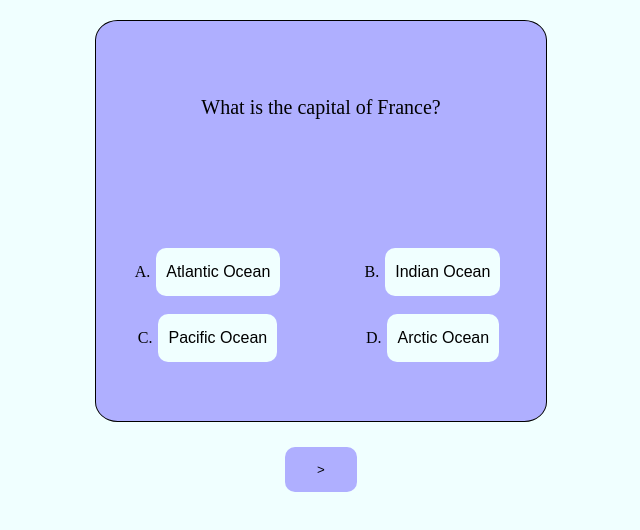
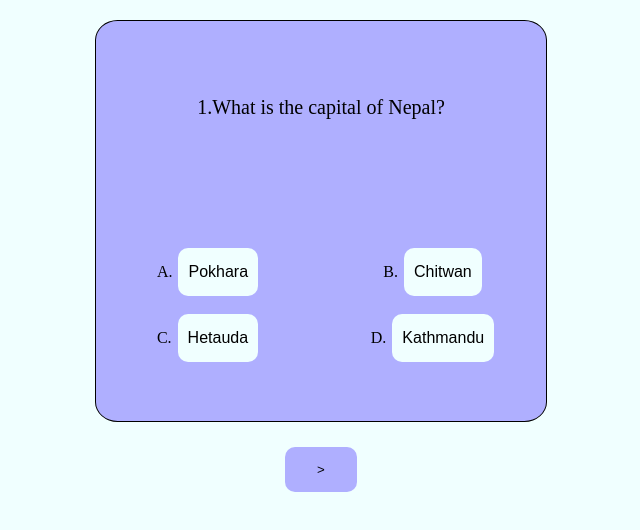
Before and after one commit to iamsanamrai/Quiz-App, a plain HTML site: page index.html in a window 1280 px wide. Shown: the part 206-736 px from the top of the page, without its empty margins (319-959 px from the left). Drawn offline with Linux system fonts and the light colour scheme.

Commit message:
added more options for buttons

```diff
--- a/index.html
+++ b/index.html
@@ -21,10 +21,10 @@
 
         <div class="container3">
         <ol>
-            <li><button onclick="opt1">Atlantic Ocean</button></li>
-            <li><button onclick="opt2">Indian Ocean</button></li>
-            <li><button onclick="opt3">Pacific Ocean</button></li>
-            <li><button onclick="opt4">Arctic Ocean</button></li>
+            <li><button id = "opt1">Pokhara</button></li>
+            <li><button id = "opt2">Chitwan</button></li>
+            <li><button id = "opt3">Hetauda</button></li>
+            <li><button id = "opt4">Kathmandu</button></li>
         </ol>
         </div>
     </div>
--- a/script.js
+++ b/script.js
@@ -1,14 +1,26 @@
 // JavaScript code to update the question displayed
 let questions = [
-    "What is the capital of France?",
-    "What is 2 + 2?",
-    "Who wrote 'To Kill a Mockingbird'?",
-    "What is the largest ocean on Earth?",
-    "What year did the Titanic sink?"
+    "1.What is the capital of Nepal?",
+    "2.What is 2 + 2?",
+    "3.Who is the founder of Apple?",
+    "4.React is framework of?",
+    "5.What is the first programming language?"
+];
+
+// Array of names to cycle through
+let names = [
+    ["Pokhara", "Chitwan", "Hetauda", "Kathmandu"],
+    ["5", "3", "4", "0"],
+    ["Sanam Rai", "Elon Musk", "Sharukh khan", "Steve Jobs"],
+    ["Python", "JavaScript", "CSS", "Java"],
+    ["C", "C++", "JAVA", "Plankalkul"]
 ];
 
 // Keep track of the current question
 let currentQuestionIndex = 0;
+
+// Variable to keep track of the current set of names
+let currentIndex = 0;
 
 // Function to display the current question
 function displayQuestion() {
@@ -28,7 +40,18 @@ function next() {
 
     // Display the next question
     displayQuestion();
+
+     // Move to the next set of names
+     currentIndex = (currentIndex + 1) % names.length;
+
+     // Update button texts with the new set of names
+     document.getElementById("opt1").innerText = names[currentIndex][0];
+     document.getElementById("opt2").innerText = names[currentIndex][1];
+     document.getElementById("opt3").innerText = names[currentIndex][2];
+     document.getElementById("opt4").innerText = names[currentIndex][3];
 }
+
+
 
 // Initial display
 displayQuestion();
```
